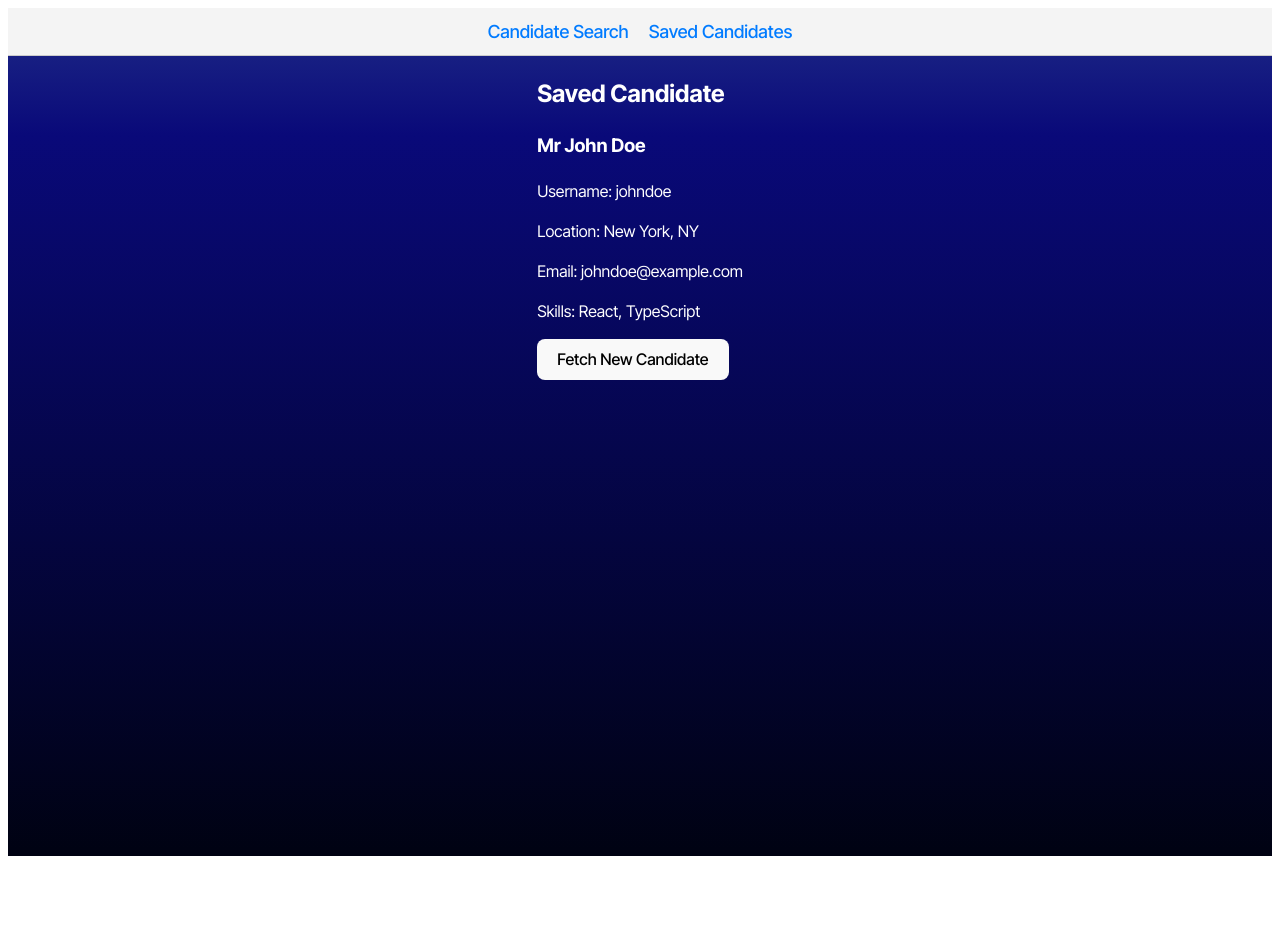
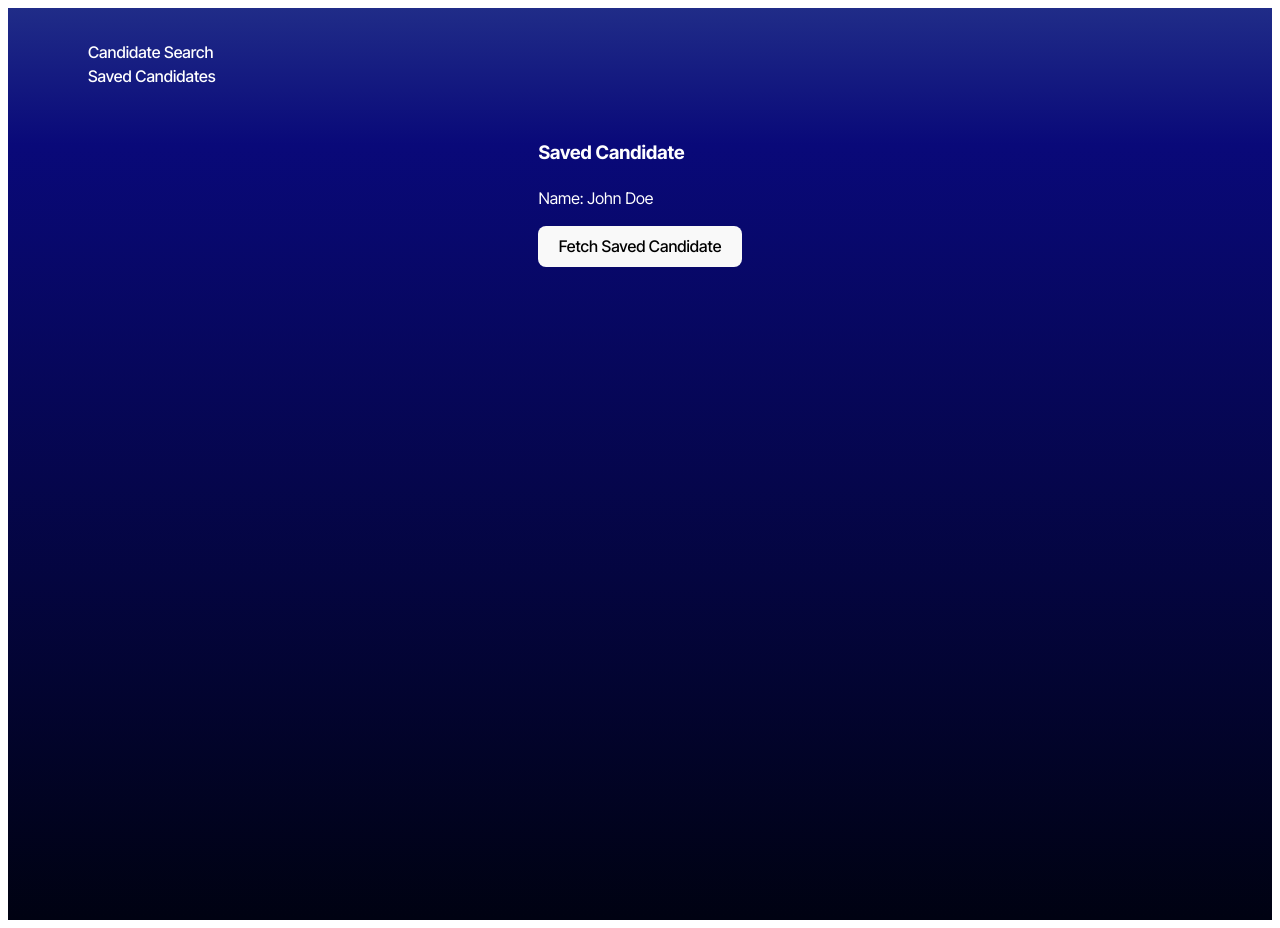
Before and after one commit to jcbrooks88/my-candidate-search-app, a React (Vite) app: page /SavedCandidates in a window 1280 px wide. Before the commit the page ends 864 px from the top, so only its background shows below. Built offline with nearby package versions, Linux system fonts and the light colour scheme.

Commit message:
functioning update

```diff
--- a/src/components/Nav.tsx
+++ b/src/components/Nav.tsx
@@ -10,41 +10,21 @@
 
   const Nav = () => {
     return (
-      <nav aria-label="Main navigation" style={styles.navbar}>
-        <ul style={styles.navList}>
-          <li style={styles.navItem}>
-            <Link to="/" style={styles.link}>Candidate Search</Link>
+      <nav aria-label="Main navigation" className="nav">
+        <ul>
+          <li className="nav-item">
+            <Link to="/" className="nav-link">
+              Candidate Search
+            </Link>
           </li>
-          <li style={styles.navItem}>
-            <Link to="/SavedCandidates" style={styles.link}>Saved Candidates</Link>
+          <li className="nav-item">
+            <Link to="/SavedCandidates" className="nav-link">
+              Saved Candidates
+            </Link>
           </li>
         </ul>
       </nav>
     );
   };
 
-  const styles = {
-    navbar: {
-      display: "flex",
-      justifyContent: "center",
-      padding: "10px",
-      backgroundColor: "#f4f4f4",
-      borderBottom: "1px solid #ccc",
-    },
-    navList: {
-      listStyleType: "none",
-      display: "flex",
-      gap: "20px",
-      margin: 0,
-      padding: 0,
-    },
-    navItem: {
-      fontSize: "18px",
-    },
-    link: {
-      textDecoration: "none",
-      color: "#007bff",
-    },
-  };
-
   export default Nav;
--- a/src/pages/CandidateSearch.tsx
+++ b/src/pages/CandidateSearch.tsx
@@ -2,7 +2,7 @@ import { useState, useEffect } from 'react';
 import { searchGithub } from '../api/API'; // Fetch candidates
 import Candidate from '../interfaces/Candidate.interface';
 import SavedCandidates from './SavedCandidates';
-import '../styles/style.tsx'; // Import the CSS file
+
 
 const CandidateSearch = () => {
   const [candidate, setCandidate] = useState<Candidate | null>(null);
--- a/src/pages/SavedCandidates.tsx
+++ b/src/pages/SavedCandidates.tsx
@@ -1,42 +1,25 @@
-import React from 'react';
 import Candidate from '../interfaces/Candidate.interface';
 
+
 interface SavedCandidatesProps {
-  candidate?: Candidate; // Candidate can now be undefined
-  fetchCandidate: () => void;
+  candidate: Candidate;
+  fetchCandidate: () => Promise<void>;
 }
 
 const SavedCandidates: React.FC<SavedCandidatesProps> = ({ candidate, fetchCandidate }) => {
-  if (!candidate) {
-    return <p>No saved candidate available.</p>;
-  }
-
-  const {
-    name,
-    username,
-    location,
-    email,
-    skills = [],
-  } = candidate;
+  // Example function to trigger fetchCandidate
+  const handleFetchSavedCandidate = () => {
+    fetchCandidate(); // Call the fetchCandidate function
+  };
 
   return (
     <div>
-      <h2>Saved Candidate</h2>
-      <div>
-        <h3>
-          {name?.title} {name?.first} {name?.last}
-        </h3>
-        <p>Username: {username || 'Unknown'}</p>
-        <p>
-          Location:{' '}
-          {location
-            ? `${location.city}, ${location.state}`
-            : 'Unknown'}
-        </p>
-        <p>Email: {email || 'Unknown'}</p>
-        <p>Skills: {skills.length > 0 ? skills.join(', ') : 'No skills listed'}</p>
-        <button onClick={fetchCandidate}>Fetch New Candidate</button>
-      </div>
+      <h3>Saved Candidate</h3>
+      <p>Name: {candidate.name?.first} {candidate.name?.last}</p>
+      {/* Other details */}
+
+      {/* Button or action to fetch new candidate */}
+      <button onClick={handleFetchSavedCandidate}>Fetch Saved Candidate</button>
     </div>
   );
 };
--- a/src/styles/style.tsx
+++ /dev/null
@@ -1,68 +0,0 @@
-// styles.ts
-const styles = {
-    container: {
-      padding: '20px',
-      textAlign: 'center',
-    },
-    card: {
-      border: '1px solid #ccc',
-      borderRadius: '8px',
-      padding: '16px',
-      margin: '16px auto',
-      maxWidth: '400px',
-      textAlign: 'center',
-    },
-    avatar: {
-      width: '100px',
-      height: '100px',
-      borderRadius: '50%',
-      marginBottom: '16px',
-    },
-    link: {
-      textDecoration: 'none',
-      color: '#007bff',
-    },
-    actions: {
-      marginTop: '16px',
-    },
-
-    button: {
-      margin: '5px',
-      padding: '10px 15px',
-      backgroundColor: '#007bff',
-      color: '#fff',
-      border: 'none',
-      borderRadius: '4px',
-      cursor: 'pointer',
-      transition: 'background-color 0.3s ease',
-      '&:hover': {
-        backgroundColor: '#0056b3',
-      },
-    },
-
-    error: {
-      color: 'red',
-    },
-
-    navbar: {
-      display: "flex",
-      justifyContent: "center",
-      padding: "10px",
-      backgroundColor: "#f4f4f4",
-      borderBottom: "1px solid #ccc",
-    },
-
-    navList: {
-      listStyleType: "none",
-      display: "flex",
-      gap: "20px",
-      margin: 0,
-      padding: 0,
-    },
-
-    navItem: {
-      fontSize: "18px",
-    },
-  };
-
-  export default styles;
```
